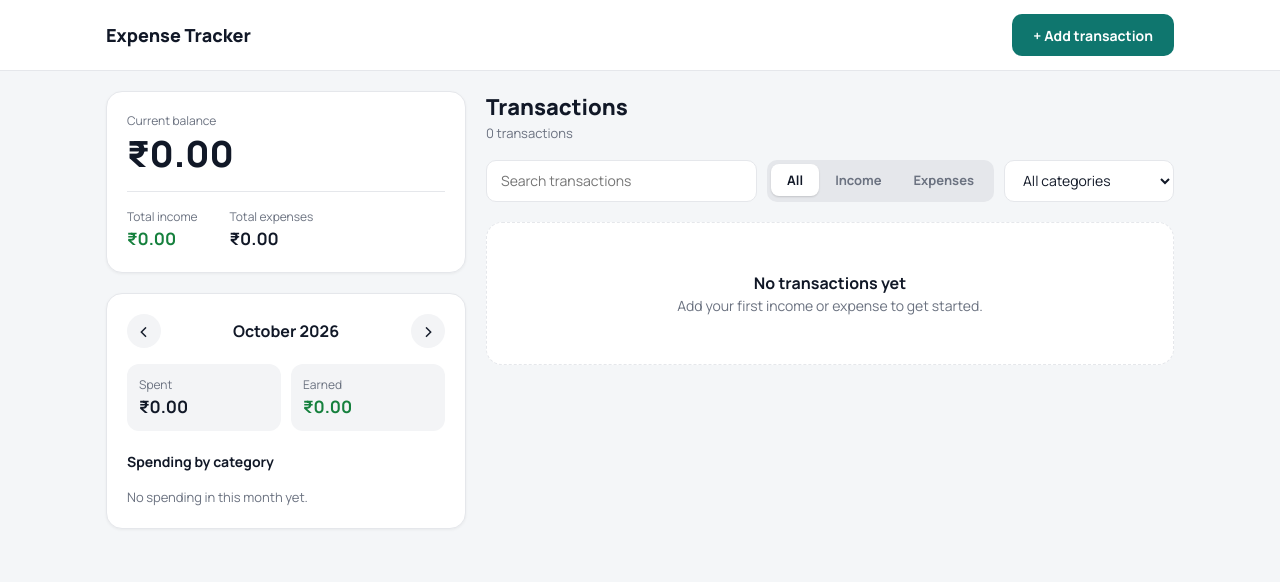
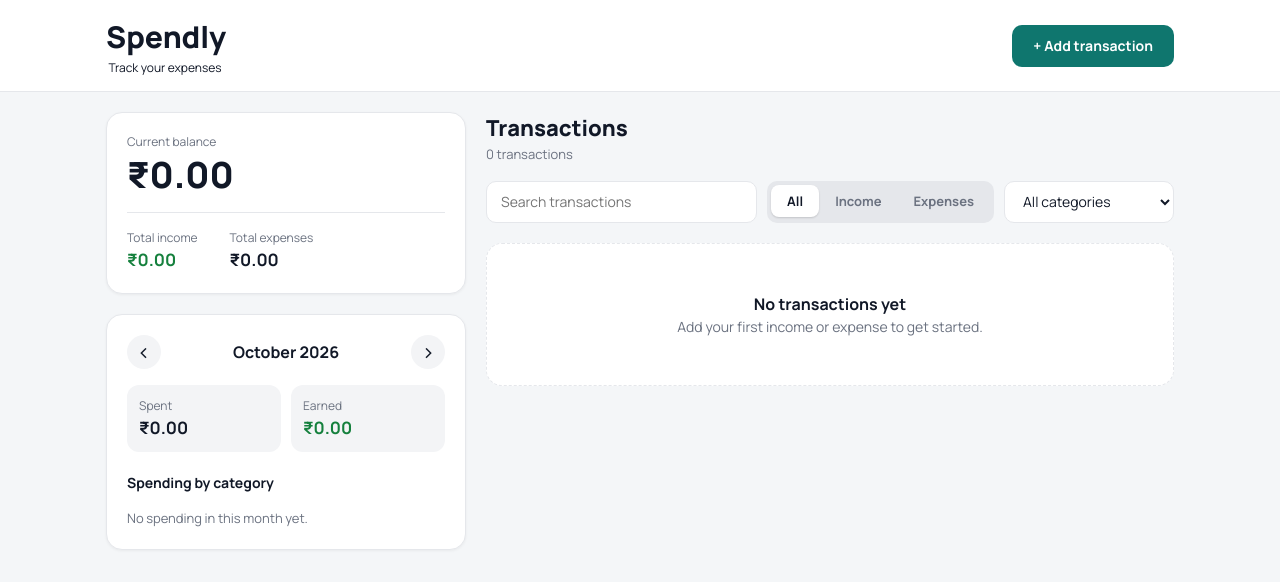
Before and after one commit to vishnusuresh-dev/expense-tracker-vishnu-s, a plain HTML site: page index.html in a window 1280 px wide. Drawn offline with Linux system fonts and the light colour scheme.

Commit message:
chnaged ui

```diff
--- a/index.html
+++ b/index.html
@@ -3,7 +3,7 @@
 <head>
   <meta charset="UTF-8" />
   <meta name="viewport" content="width=device-width, initial-scale=1.0" />
-  <title>Expense Tracker</title>
+     <title>Spendly</title>
 
   <link href="https://fonts.googleapis.com/css2?family=Manrope:wght@400;500;600;700;800&display=swap" rel="stylesheet" />
   <link rel="stylesheet" href="style.css" />
@@ -13,7 +13,11 @@
 
   <header class="topbar">
     <div class="topbar-inner">
-      <h1 class="logo">Expense Tracker</h1>
+      <div class="logo-container">
+         <h1 class="logo">Spendly</h1>
+         <p class="logo-text">Track your expenses</p>
+      </div>
+
       <button type="button" class="button button-primary open-modal topbar-button">+ Add transaction</button>
     </div>
   </header>
--- a/style.css
+++ b/style.css
@@ -68,11 +68,14 @@ select {
 }
 
 .logo {
-  font-size: 18px;
+  font-size: 30px;
   font-weight: 800;
 }
 
-
+.logo-text{
+  font-size: 0.75rem;
+  margin-left: 0.15rem;
+}
 
 .page {
   display: flex;
```
